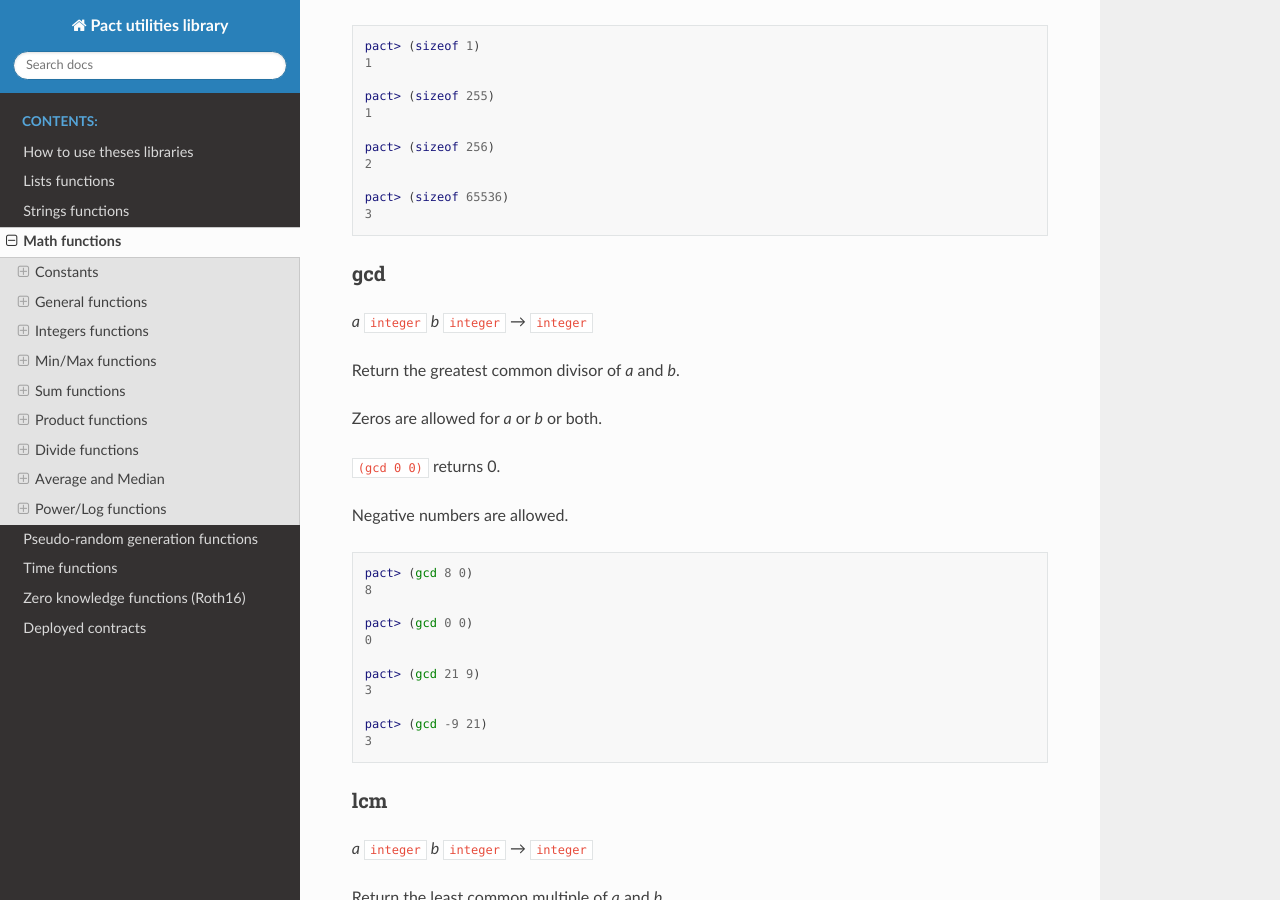
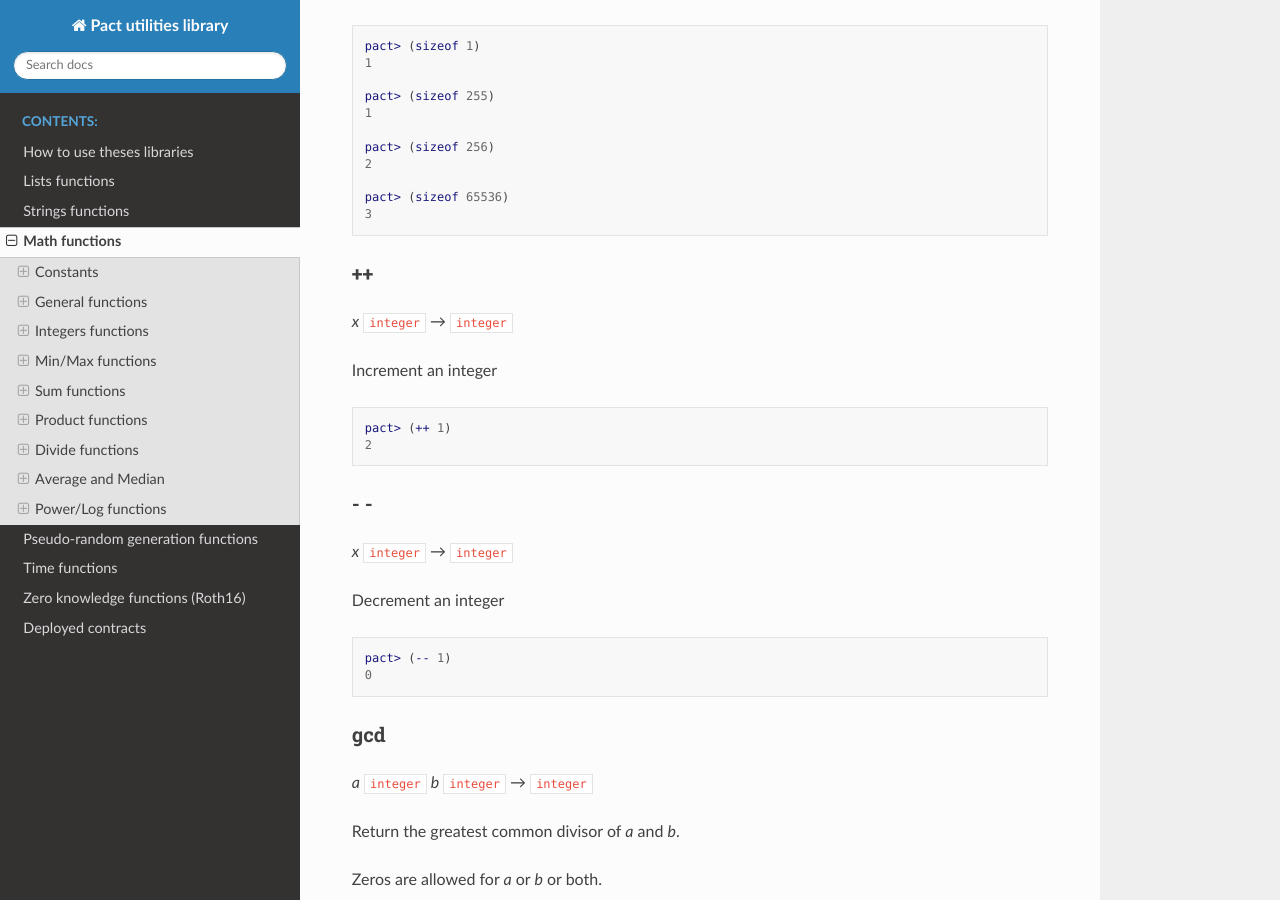
Before and after one commit to CryptoPascal31/pact-util-lib, a Sphinx documentation site: the page built from docs/source/util-math.rst, in a window 1280 px wide and 900 px high, scrolled down 2366 px. Built offline with Sphinx 7.4.7 and the Read the Docs theme 2.0.0, drawn with Linux system fonts in a browser that asks for light colours.

Commit message:
Add (++ and (-- functions

```diff
--- a/docs/source/util-math.rst
+++ b/docs/source/util-math.rst
@@ -123,6 +123,27 @@
   pact> (sizeof 65536)
   3
 
+++
+~~
+*x* ``integer`` *→* ``integer``
+
+Increment an integer
+
+.. code:: lisp
+
+  pact> (++ 1)
+  2
+
+\- \-
+~~~~~
+*x* ``integer`` *→* ``integer``
+
+Decrement an integer
+
+.. code:: lisp
+
+  pact> (-- 1)
+  0
 
 
 gcd
```
Also changed, not shown: README.md (+2 -0 lines), 1 other file.
